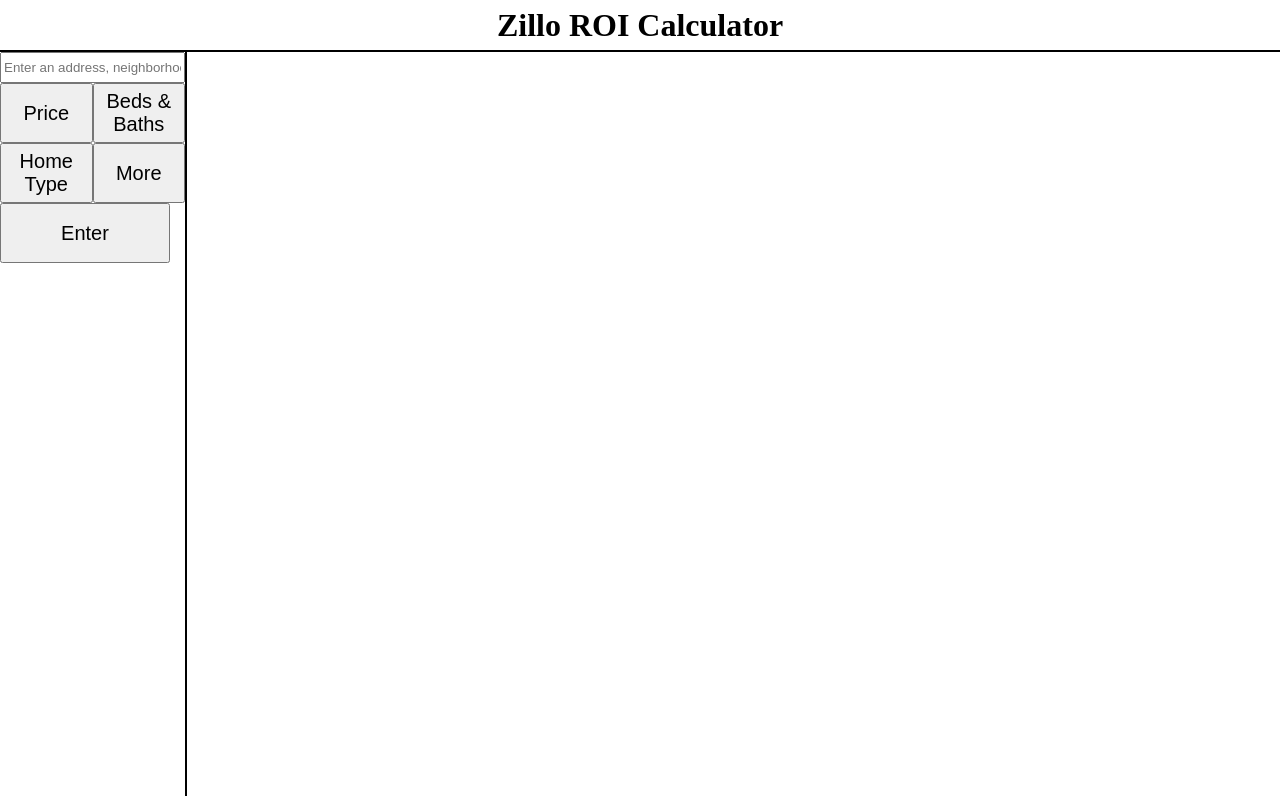
After one commit to Tesraga1/zillow_ROI_automation, a Flask app: page / in a window 1280 px wide. The commit adds this page. Run offline with Flask 3, Linux system fonts and the light colour scheme.

Commit message:
Scrape property page for rent and calculate ROI

```diff
--- a/main.py
+++ b/main.py
@@ -1,8 +1,9 @@
-from scraper import search
+from scraper import search, scrape_page
 from flask import Flask, render_template, request
 import sqlite3
 import os
 from db import get_db
+from utils import calc_ROI
 
 '''
 if __name__ == "__main__":
@@ -30,31 +31,39 @@ def create_app():
     @app.route("/", methods=('GET', 'POST'))
     def home():
         if request.method == 'POST':
-            print("Worked")
             address = request.form['address']
             info = search(address)
             db = get_db()
             if info:
-                print(info[0][0]["zpid"])
+                #print(info[0][0]["zpid"])
                 try:
-                    for prop in info[0]:
-                        sql = ''' INSERT INTO property(id,price,otherinfo)
-                                VALUES(?,?,?) '''
-                        db.execute(
-                            sql,
-                            (prop["zpid"], prop["unformattedPrice"], prop["address"]),
-                        )
-                        db.commit()
+                    #print(info[0][0])
+                    for x in info:
+                        for prop in x:
+                            sql = ''' INSERT OR IGNORE INTO property(id,price,adr,imgid,roi)
+                                    VALUES(?,?,?,?,?) '''
+                            if "hdpData" in prop and "address" in prop and "zpid" in prop and "imgSrc" in prop and "unformattedPrice" in prop:
+                                if "homeInfo" in prop["hdpData"]:
+                                    if "rentZestimate" in prop["hdpData"]["homeInfo"]:
+                                        print(f"Scraping {prop['detailUrl']}")
+                                        tax = scrape_page(prop["detailUrl"])
+                                        print(f"Finished scraping {prop['detailUrl']}")
+                                        if tax != None:
+                                            roi = calc_ROI(prop["unformattedPrice"], tax, prop["hdpData"]["homeInfo"]["rentZestimate"])
+                                            print(prop["zpid"])
+                                            db.execute(
+                                                sql,
+                                                (prop["zpid"], prop["unformattedPrice"], prop["address"], prop["imgSrc"], roi),
+                                            )
+                                            db.commit()
                     print("Worked")
-                except:
-                    print("Didnt work")
+                except Exception as e:
+                    print("Didnt work cause of ", e)
                 else:
-                    cursor = db.execute('SELECT id,price,otherinfo FROM property')
+                    cursor = db.execute('SELECT id,price,adr,imgid,roi FROM property')
                     return render_template("content.html", items = cursor.fetchall())
         return render_template('index.html')
-
     import db
     db.init_app(app)
 
-
     return app
--- a/schema.sql
+++ b/schema.sql
@@ -3,5 +3,7 @@ DROP TABLE IF EXISTS property;
 CREATE TABLE property (
     id INTEGER PRIMARY KEY NOT NULL,
     price INTEGER NOT NULL,
-    otherinfo TEXT NOT NULL
+    adr TEXT NOT NULL,
+    imgid TEXT NOT NULL,
+    roi INTEGER NOT NULL
 );
--- a/static/styles.css
+++ b/static/styles.css
@@ -13,14 +13,22 @@ html, body {
     height: 50px;
 }
 .navigation{
-    flex: 1 1 1;
+    flex: 1 1 0;
     height: auto;
     width: 200px;
     border-right: 2px solid black;
 }
+.buttoncontainer{
+    display:flex;
+    flex-wrap: wrap;
+    width: auto;
+    height: auto;
+}
 .button{
-    height: 45px;
-    width: 80px;
+    flex: 1;
+    font-size: 20px;
+    height: 60px;
+    width: 170px;
 }
 .search{
     height: 25px;
--- /dev/null
+++ b/templates/index.html
@@ -0,0 +1,32 @@
+<!DOCTYPE html>
+<html lang="en">
+    <head>
+        <meta charset="UTF-8">
+        <meta name="viewport" content="width=device-width, initial-scale=1.0">
+        <link href="{{ url_for('static', filename='styles.css') }}" rel="stylesheet">
+        <title>Home</title>
+    </head>
+    <body>
+        <div>
+            <h1 class="title">Zillo ROI Calculator</h1>
+        </div>
+        <div class="container">
+            <div class="navigation">
+                <form method="POST">
+                    <input class="search" name="address" type="text" placeholder="Enter an address, neighborhood, city, or ZIP code">
+                    <div class="buttoncontainer">
+                        <button class="button">Price</button>
+                        <button class="button">Beds & Baths</button>
+                        <button class="button">Home Type</button>
+                        <button class="button">More</button>
+                    </div>
+                    <input type="submit" value="Enter" class="button">
+                </form>
+            </div>
+            <div class="content">
+                {% block content %}{% endblock %}
+
+            </div>
+        </div>
+    </body>
+</html>
```
Also changed, not shown: scraper.py (+23 -4 lines), templates/content.html (added, +15 -0 lines), utils.py (+18 -13 lines).
